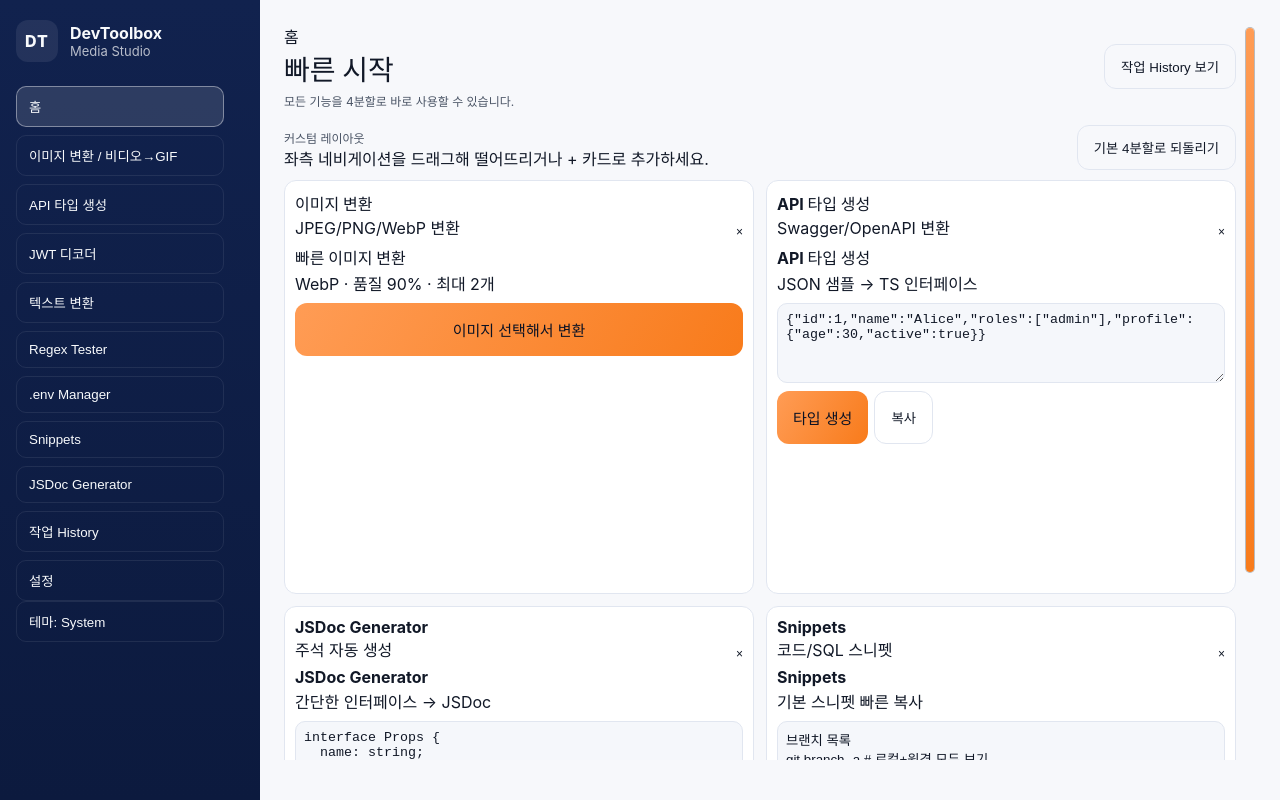
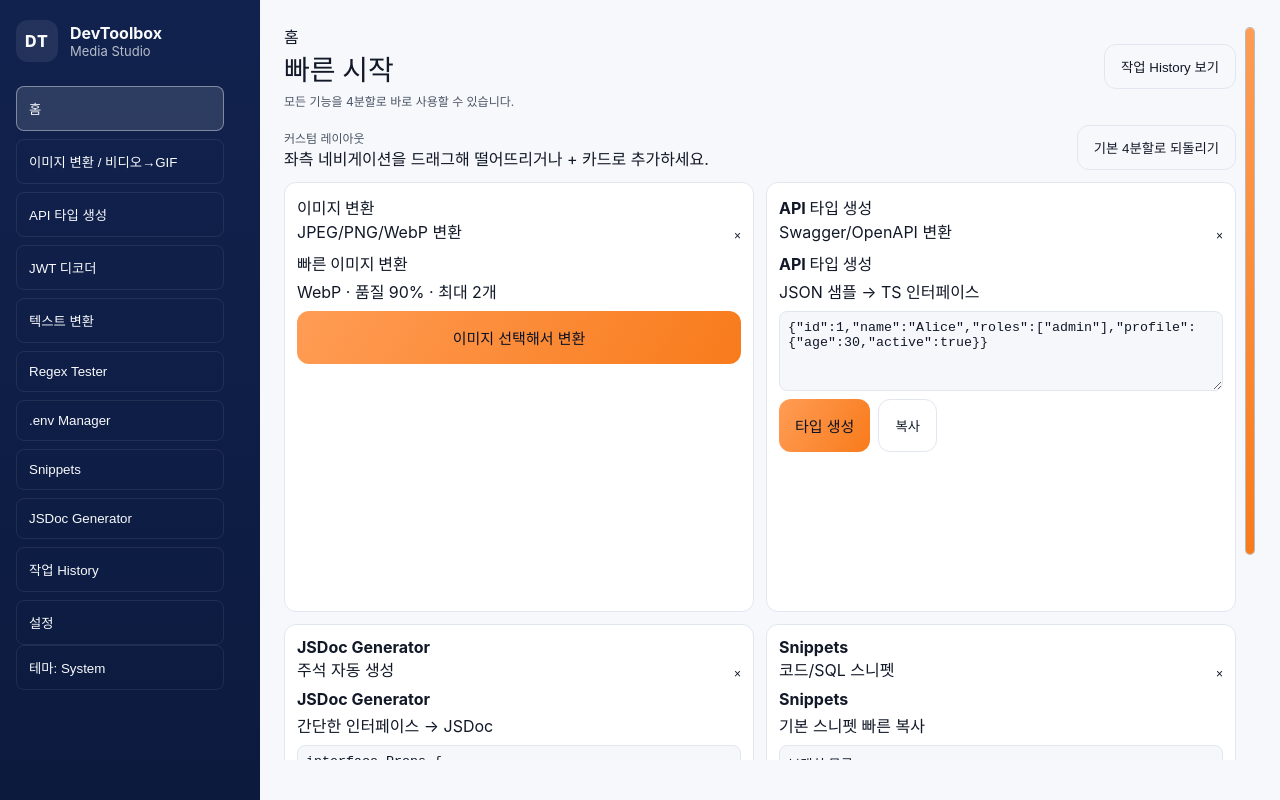
Before and after one commit to HyeongSeoku/DevToolBox, a React (Vite) app: page / in a window 1280 px wide. Built offline with nearby package versions, Linux system fonts and the light colour scheme.

Commit message:
feature: 디자인 공통 token으로 처리

```diff
--- a/src/components/Panels.module.scss
+++ b/src/components/Panels.module.scss
@@ -1,21 +1,21 @@
 .panel {
   background: var(--surface);
   border: 1px solid var(--border);
-  border-radius: 16px;
-  padding: 16px;
+  border-radius: var(--radius-xl);
+  padding: var(--space-4);
   box-shadow: 0 10px 30px rgba(0, 0, 0, 0.08);
 }
 
 .dropPanel {
   display: flex;
   flex-direction: column;
-  gap: 12px;
+  gap: var(--space-3);
 }
 
 .dropZone {
   border: 1px dashed var(--border);
-  border-radius: 14px;
-  padding: 16px;
+  border-radius: var(--radius-xl);
+  padding: var(--space-4);
   text-align: center;
   background: var(--surface-muted);
   color: var(--text);
@@ -27,18 +27,18 @@
 }
 
 .dropTitle {
-  margin: 0 0 6px;
+  margin: 0 0 var(--space-2);
   font-size: 18px;
 }
 
 .dropSub {
-  margin: 0 0 12px;
+  margin: 0 0 var(--space-3);
   color: var(--text-subtle);
 }
 
 .dropActions {
   display: flex;
-  gap: 8px;
+  gap: var(--space-2);
   justify-content: center;
   flex-wrap: wrap;
 }
@@ -46,11 +46,11 @@
 .fileList {
   background: var(--surface-muted);
   border: 1px solid var(--border);
-  border-radius: 12px;
-  padding: 12px;
+  border-radius: var(--radius-xl);
+  padding: var(--space-3);
   display: flex;
   flex-direction: column;
-  gap: 10px;
+  gap: var(--space-3);
 }
 
 .fileListHeader {
@@ -64,17 +64,17 @@
   overflow: auto;
   display: flex;
   flex-direction: column;
-  gap: 8px;
+  gap: var(--space-2);
 }
 
 .fileRow {
   display: flex;
   justify-content: space-between;
-  gap: 10px;
+  gap: var(--space-3);
   align-items: center;
   background: var(--surface);
-  padding: 10px;
-  border-radius: 10px;
+  padding: var(--space-3);
+  border-radius: var(--radius-lg);
   border: 1px solid var(--border);
 }
 
@@ -93,21 +93,21 @@
 .optionsPanel {
   display: flex;
   flex-direction: column;
-  gap: 14px;
+  gap: var(--space-4);
 }
 
 .modeSwitch {
   display: grid;
   grid-template-columns: repeat(2, 1fr);
-  gap: 8px;
+  gap: var(--space-2);
 }
 
 .pill {
   background: var(--surface-muted);
   border: 1px solid var(--border);
   color: var(--text);
-  padding: 10px 12px;
-  border-radius: 10px;
+  padding: var(--space-3);
+  border-radius: var(--radius-lg);
   cursor: pointer;
 }
 
@@ -117,20 +117,20 @@
 }
 
 .label {
-  margin: 0 0 8px;
+  margin: 0 0 var(--space-2);
   font-weight: 700;
 }
 
 .chipRow {
   display: flex;
-  gap: 8px;
+  gap: var(--space-2);
   flex-wrap: wrap;
 }
 
 .results {
   display: flex;
   flex-direction: column;
-  gap: 12px;
+  gap: var(--space-3);
 }
 
 .resultsHeader {
@@ -147,25 +147,25 @@
 .statGroup {
   display: grid;
   grid-template-columns: repeat(2, 1fr);
-  gap: 10px;
+  gap: var(--space-3);
   text-align: right;
 }
 
 .resultsBody {
   display: flex;
   flex-direction: column;
-  gap: 10px;
+  gap: var(--space-3);
 }
 
 .progressRow {
-  margin-top: 8px;
+  margin-top: var(--space-2);
 }
 
 .progressBar {
   width: 100%;
   height: 8px;
   background: var(--surface-muted);
-  border-radius: 999px;
+  border-radius: var(--radius-full);
   overflow: hidden;
 }
 
@@ -179,9 +179,9 @@
   display: flex;
   justify-content: space-between;
   align-items: center;
-  gap: 10px;
-  padding: 12px;
-  border-radius: 12px;
+  gap: var(--space-3);
+  padding: var(--space-3);
+  border-radius: var(--radius-xl);
   border: 1px solid var(--border);
   background: var(--surface-muted);
 }
--- a/src/components/Sidebar.module.scss
+++ b/src/components/Sidebar.module.scss
@@ -1,10 +1,10 @@
 .sidebar {
   background: linear-gradient(180deg, var(--primary-500), var(--primary-700));
   color: #f8fafc;
-  padding: 20px 16px;
+  padding: var(--space-5) var(--space-4);
   display: flex;
   flex-direction: column;
-  gap: 16px;
+  gap: var(--space-4);
   height: 100vh;
   overflow: hidden;
 }
@@ -12,7 +12,7 @@
 .brand {
   display: flex;
   align-items: center;
-  gap: 12px;
+  gap: var(--space-3);
 }
 
 .logo {
@@ -40,8 +40,8 @@
 .nav {
   display: flex;
   flex-direction: column;
-  gap: 8px;
-  margin-top: 8px;
+  gap: var(--space-2);
+  margin-top: var(--space-2);
 }
 
 .scroll {
@@ -55,8 +55,8 @@
   background: transparent;
   border: 1px solid rgba(255, 255, 255, 0.08);
   color: #f8fafc;
-  padding: 10px 12px;
-  border-radius: 10px;
+  padding: var(--space-3);
+  border-radius: var(--radius-lg);
   cursor: pointer;
   transition:
     background 0.15s ease,
--- a/src/pages/Home/index.module.scss
+++ b/src/pages/Home/index.module.scss
@@ -1,7 +1,7 @@
 .page {
   display: flex;
   flex-direction: column;
-  gap: 16px;
+  gap: var(--space-4);
 }
 
 .header h1 {
@@ -12,12 +12,12 @@
   display: flex;
   justify-content: space-between;
   align-items: center;
-  gap: 12px;
+  gap: var(--space-3);
 }
 
 .grid {
   display: grid;
-  gap: 12px;
+  gap: var(--space-3);
   min-height: 200px;
 }
 
@@ -32,22 +32,22 @@
 
 .dragOver {
   border: 1px dashed var(--accent);
-  border-radius: 12px;
-  padding: 6px;
+  border-radius: var(--radius-xl);
+  padding: var(--space-2);
   background: rgba(255, 255, 255, 0.02);
 }
 
 .gridSection {
   display: flex;
   flex-direction: column;
-  gap: 10px;
+  gap: var(--space-3);
 }
 
 .sectionHeader {
   display: flex;
   justify-content: space-between;
   align-items: center;
-  gap: 8px;
+  gap: var(--space-2);
 }
 
 .title {
@@ -58,11 +58,11 @@
 .card {
   border: 1px solid var(--border);
   background: var(--surface);
-  border-radius: 12px;
-  padding: 10px;
+  border-radius: var(--radius-xl);
+  padding: var(--space-3);
   display: flex;
   flex-direction: column;
-  gap: 6px;
+  gap: var(--space-2);
   color: var(--text);
 }
 
@@ -76,11 +76,11 @@
   text-align: left;
   display: flex;
   flex-direction: column;
-  gap: 6px;
+  gap: var(--space-2);
   border: none;
   background: none;
-  padding: 6px;
-  border-radius: 8px;
+  padding: var(--space-2);
+  border-radius: var(--radius-lg);
   transition: border-color 0.15s ease, transform 0.15s ease;
   color: var(--text);
 }
@@ -108,7 +108,7 @@
 .pane {
   display: flex;
   flex-direction: column;
-  gap: 8px;
+  gap: var(--space-2);
   color: var(--text);
   height: 100%;
 }
@@ -116,12 +116,12 @@
 .paneHeader {
   display: flex;
   flex-direction: column;
-  gap: 2px;
+  gap: var(--space-1);
 }
 
 .paneActions {
   display: flex;
-  gap: 6px;
+  gap: var(--space-2);
   flex-wrap: wrap;
 }
 
@@ -131,8 +131,8 @@
   background: var(--surface-muted);
   border: 1px solid var(--border);
   color: var(--text);
-  padding: 8px;
-  border-radius: 10px;
+  padding: var(--space-2);
+  border-radius: var(--radius-lg);
   resize: vertical;
 }
 
@@ -140,8 +140,8 @@
   background: var(--surface-muted);
   color: var(--text);
   border: 1px solid var(--border);
-  border-radius: 10px;
-  padding: 8px;
+  border-radius: var(--radius-lg);
+  padding: var(--space-2);
   max-height: 180px;
   overflow: auto;
 }
@@ -149,43 +149,43 @@
 .historyList {
   display: flex;
   flex-direction: column;
-  gap: 6px;
+  gap: var(--space-2);
 }
 
 .historyItem {
   border: 1px solid var(--border);
-  border-radius: 10px;
-  padding: 8px;
+  border-radius: var(--radius-lg);
+  padding: var(--space-2);
   background: var(--surface-muted);
 }
 
 .snippet {
   border: 1px solid var(--border);
   background: var(--surface-muted);
-  padding: 8px;
-  border-radius: 10px;
+  padding: var(--space-2);
+  border-radius: var(--radius-lg);
   text-align: left;
   color: var(--text);
 }
 
 .input {
   width: 100%;
-  padding: 8px;
+  padding: var(--space-2);
   border: 1px solid var(--border);
   background: var(--surface-muted);
   color: var(--text);
-  border-radius: 10px;
+  border-radius: var(--radius-lg);
 }
 
 .addCard {
   border: 1px dashed var(--border);
-  border-radius: 12px;
+  border-radius: var(--radius-xl);
   display: flex;
   flex-direction: column;
   align-items: center;
   justify-content: center;
-  gap: 8px;
-  padding: 12px;
+  gap: var(--space-2);
+  padding: var(--space-3);
   min-height: 180px;
 }
 
--- a/src/styles/tokens.scss
+++ b/src/styles/tokens.scss
@@ -93,8 +93,13 @@ $shadow-lg: 0 10px 15px rgba(0, 0, 0, 0.15);
 $shadow-xl: 0 20px 25px rgba(0, 0, 0, 0.2);
 
 // ---------- Typography ----------
-$font-family-base: "Manrope", "Noto Sans KR", "Inter", -apple-system, BlinkMacSystemFont, "Segoe UI",
-  system-ui, sans-serif;
+$font-family-base:
+  "Pretendard",
+  -apple-system,
+  BlinkMacSystemFont,
+  "Segoe UI",
+  system-ui,
+  sans-serif;
 
 $font-size-xs: 12px;
 $font-size-sm: 14px;
```
